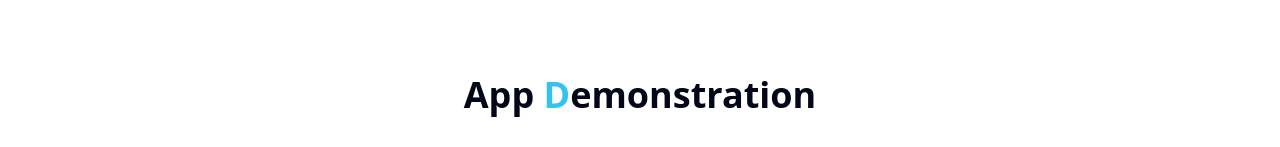
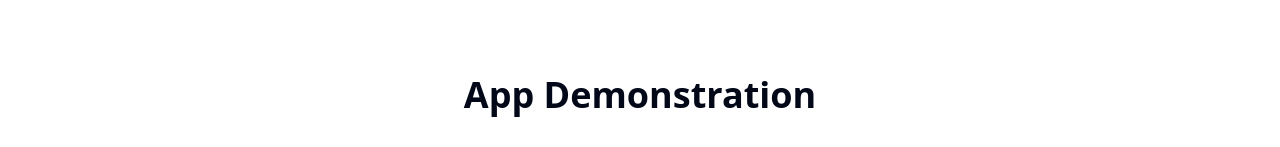
Before and after one commit to kavishsharma31/dayly, a React (Vite) app: page / in a window 1280 px wide. Shown: the part 805-952 px from the top of the page. Built offline with nearby package versions, Linux system fonts and the light colour scheme.

Commit message:
Fix color of "D" in VideoDemo
Changed the color of the "D" in the "Demonstration" heading from blue to black to ensure consistency with the other letters.
[skip gpt_engineer]

```diff
--- a/src/components/landing/VideoDemo.tsx
+++ b/src/components/landing/VideoDemo.tsx
@@ -3,7 +3,7 @@ export const VideoDemo = () => {
     <section className="py-20 px-4 bg-white">
       <div className="max-w-6xl mx-auto">
         <h2 className="text-3xl md:text-4xl font-bold text-center mb-12">
-          App <span className="text-primary">D</span>emonstration
+          App Demonstration
         </h2>
         <div className="aspect-w-16 aspect-h-9 max-w-4xl mx-auto">
           <iframe
```
